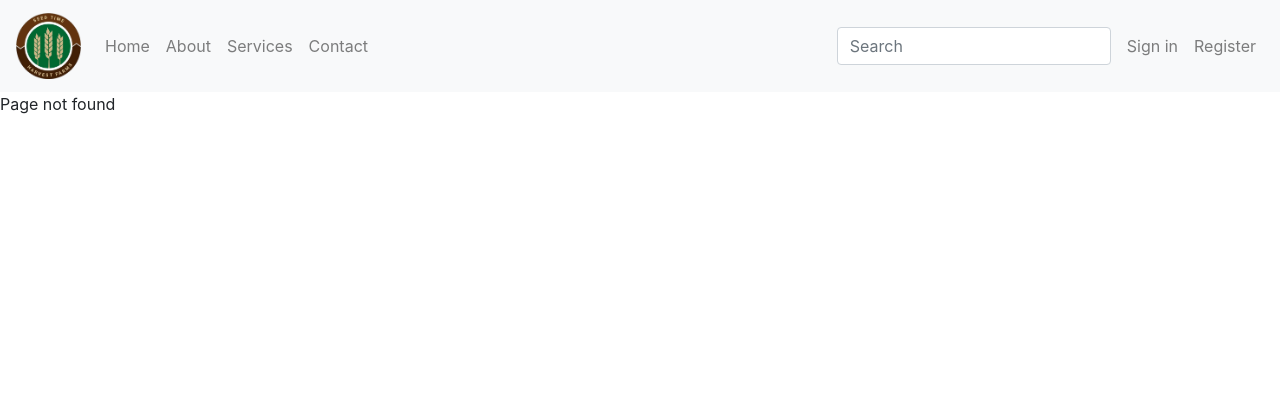
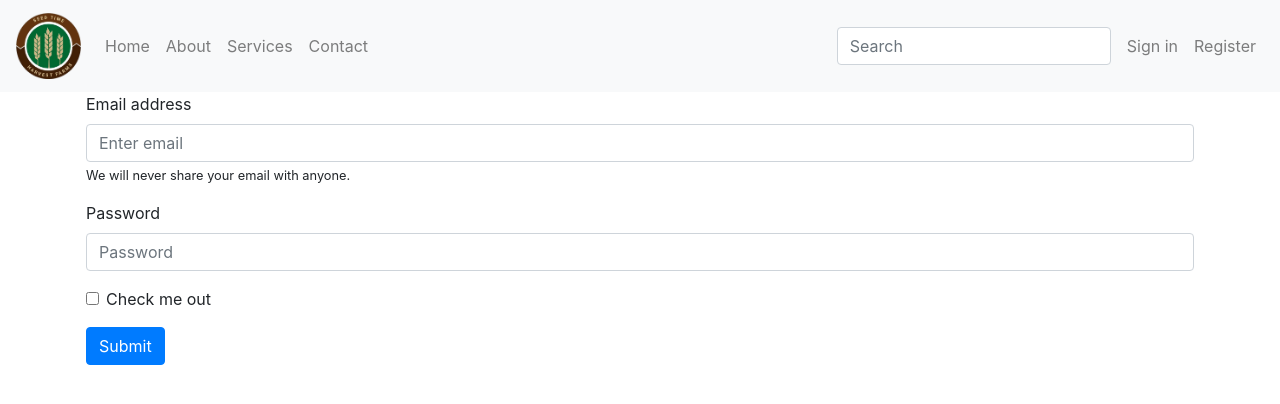
Before and after one commit to Group-8c/produce-app, a React (Create React App) app in the folder client/: page /Register in a window 1280 px wide. Before the commit this address had no page. Shown: the top 404 px of the page. Built offline with nearby package versions, Linux system fonts and the light colour scheme.

Commit message:
Added basic sign-in and register components with react-bootstrap

```diff
--- a/client/src/App.js
+++ b/client/src/App.js
@@ -4,6 +4,8 @@
 import NotFound from "./views/NotFound"
 //import Header from "./components/Header/Header"
 import Navbar from './components/Navbar'
+import Register from './components/Register';
+import SignIn from './components/SignIn';
 
 const App = () => {
   return (
@@ -11,6 +13,8 @@
       <Navbar />
       <Switch>
         <Route exact path="/Home" component={Home} />
+        <Route path="/Register" component={Register} />
+        <Route path="/Signin" component={SignIn} />
         <Route exact path="/">
           <Redirect to="/Home" />
         </Route>
--- /dev/null
+++ b/client/src/components/Register.js
@@ -0,0 +1,43 @@
+import React, { Component } from 'react';
+import { Form, Button } from 'react-bootstrap';
+
+export class Register extends Component {
+
+    state = {
+        email: '',
+        password: ''
+    }
+
+    render() {
+        return (
+            <div>
+                <div className="container">
+                    <Form>
+                        <Form.Group controlId="formBasicEmail">
+                            <Form.Label>Email address</Form.Label>
+                            <Form.Control type="email" placeholder="Enter email" />
+                            <Form.Text>
+                                We will never share your email with anyone.
+                            </Form.Text>
+                        </Form.Group>
+
+                        <Form.Group controlId="formBasicPassword">
+                            <Form.Label>Password</Form.Label>
+                            <Form.Control type="password" placeholder="Password" />
+                        </Form.Group>
+                        <Form.Group controlId="formBasicCheckbox">
+                            <Form.Check type="checkbox" label="Check me out" />
+                        </Form.Group>
+                        <Button variant="primary" type="submit">
+                            Submit
+                        </Button>
+                    </Form>
+                </div>
+
+
+            </div>
+        )
+    }
+}
+
+export default Register
--- /dev/null
+++ b/client/src/components/SignIn.js
@@ -0,0 +1,44 @@
+import React, { Component } from 'react';
+import { Form, Button } from 'react-bootstrap';
+import './style.css'
+
+export class SignIn extends Component {
+
+    state = {
+        email: '',
+        password: ''
+    }
+
+
+    render() {
+        return (
+            <div>
+                <div className="container">
+                    <Form>
+                        <Form.Group controlId="formBasicEmail">
+                            <Form.Label>Email address</Form.Label>
+                            <Form.Control type="email" placeholder="Enter email" />
+
+                        </Form.Group>
+
+                        <Form.Group controlId="formBasicPassword">
+                            <Form.Label>Password</Form.Label>
+                            <Form.Control type="password" placeholder="Password" />
+                        </Form.Group>
+                        <Form.Group controlId="formBasicCheckbox">
+                            <Form.Check type="checkbox" label="Check me out" />
+                        </Form.Group>
+                        <Button variant="primary" type="submit">
+                            Submit
+                        </Button>
+                    </Form>
+                </div>
+            </div>
+        )
+    }
+}
+
+
+
+
+export default SignIn
--- a/client/src/components/style.css
+++ b/client/src/components/style.css
@@ -5,3 +5,7 @@
         border-top: 1px solid #E5E9EF;
     }
 }
+
+.container{
+    padding: 0 1rem;
+}
```
Also changed, not shown: 2 other files (tests, documents, lock files or other folders).
